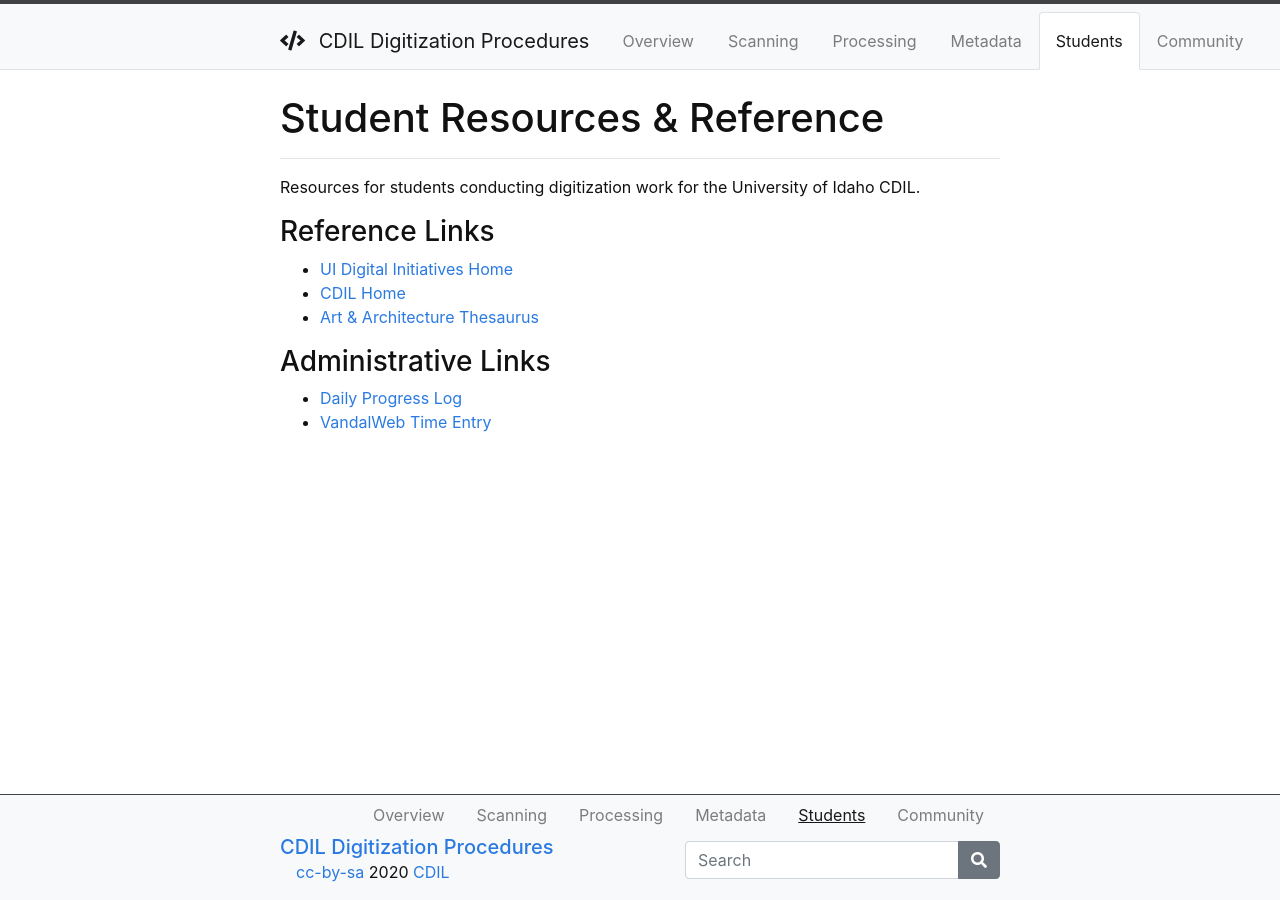
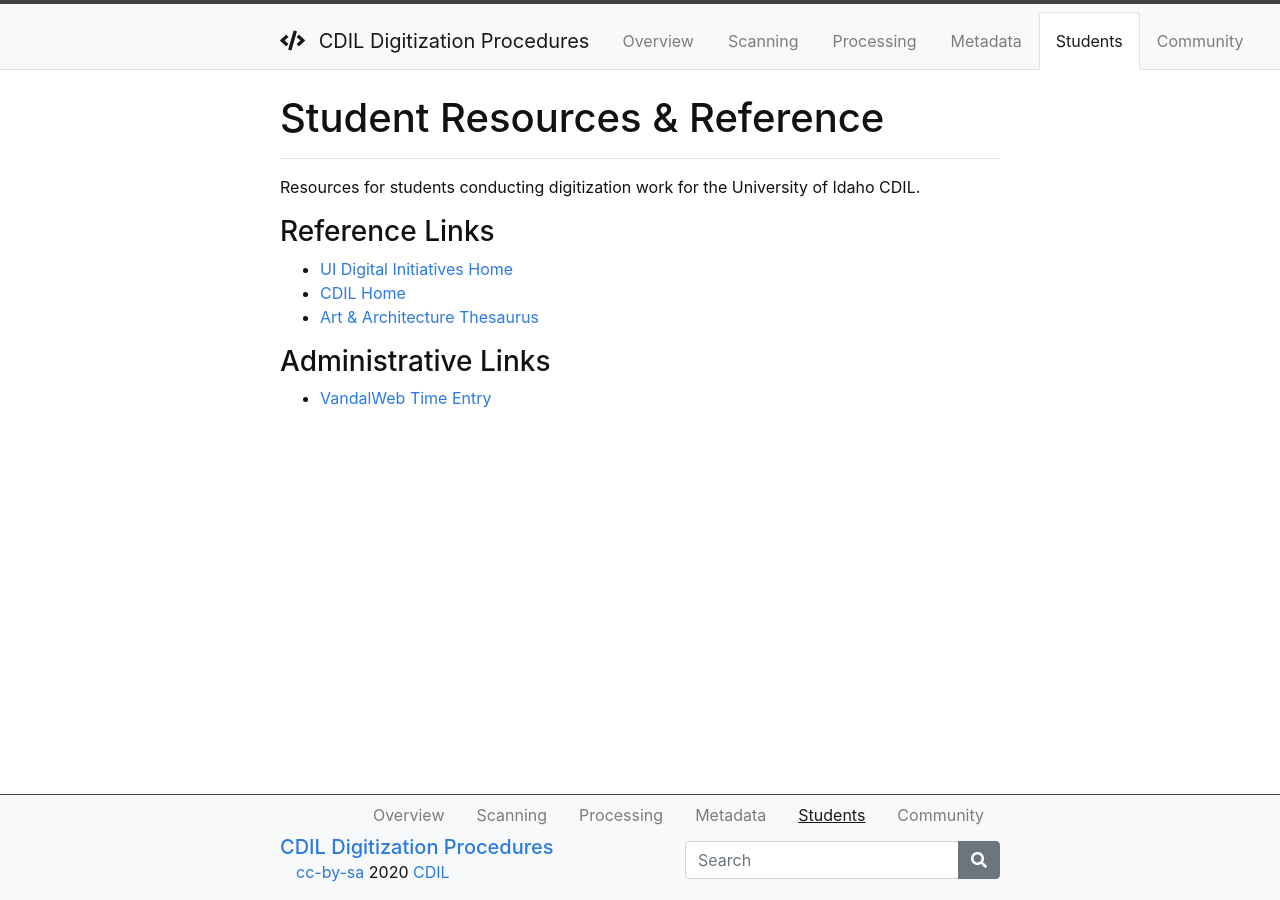
Before and after one commit to uidaholib/dds-student-workflow, a Jekyll site: the page built from content/4-students.md, in a window 1280 px wide. Built offline with Jekyll 4.4.1, drawn with Linux system fonts in a browser that asks for light colours.

Commit message:
delete progress form

```diff
--- a/content/4-students.md
+++ b/content/4-students.md
@@ -15,5 +15,4 @@ Resources for students conducting digitization work for the University of Idaho
 
 ### Administrative Links
 
-- [Daily Progress Log](https://docs.google.com/forms/d/e/1FAIpQLSeR-_jg08sDiKoge86M8LWjrWkgU2fmKBYOObpwqWjOdJhnLg/viewform?embedded=true)
 - [VandalWeb Time Entry](https://vandalweb.uidaho.edu/PROD/twbkwbis.P_GenMenu?name=payroll)
```
